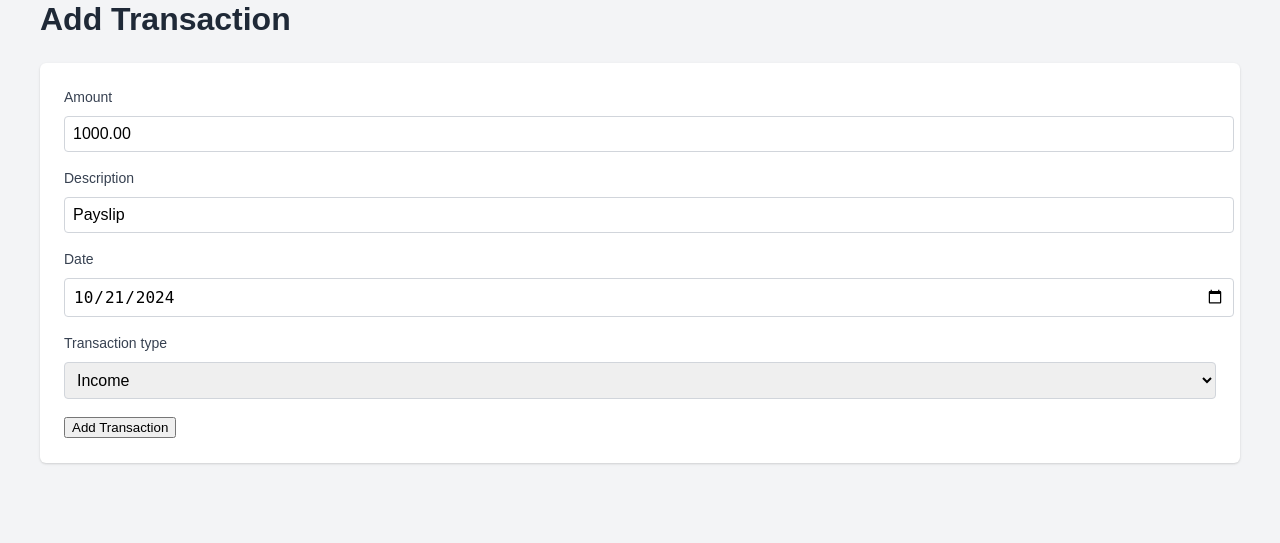
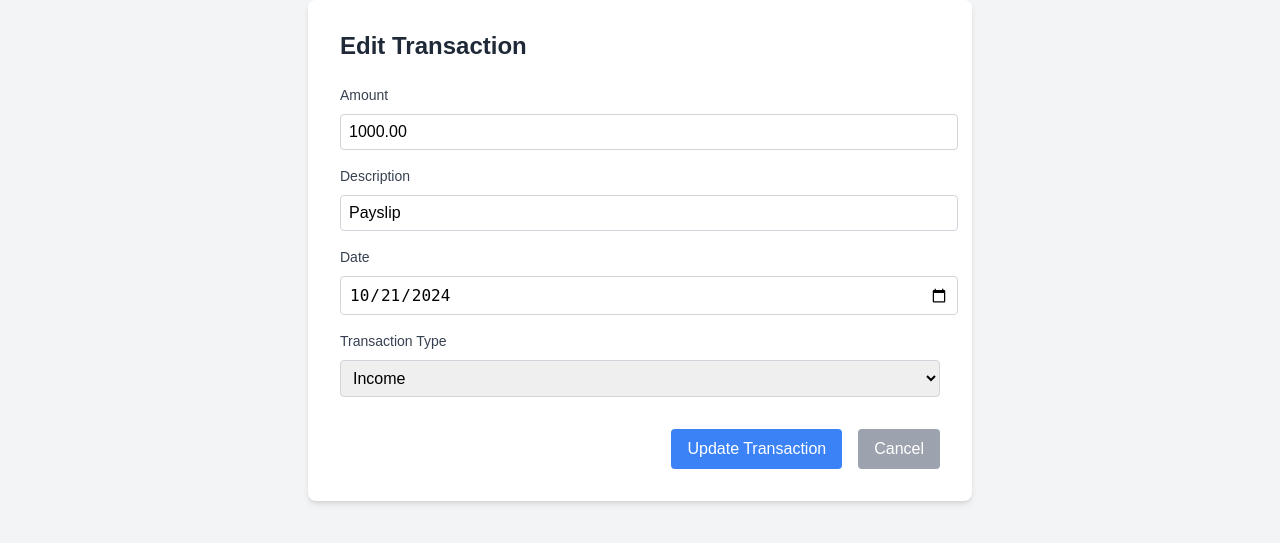
Before and after one commit to domzlearner/cashflow, a Django app: page /tx/1/update/ in a window 1280 px wide. Shown: the part 126-669 px from the top of the page. Run offline with Django 5.2, Linux system fonts and the light colour scheme; data comes from the database, SQL or seed files in the repository; some libraries are stand-ins or nearby versions.

Commit message:
enhance transactions form

```diff
--- a/main/templates/main/transaction_form.html
+++ b/main/templates/main/transaction_form.html
@@ -1,35 +1,62 @@
 {% extends 'main/base.html' %}
 
 {% block content %}
-<h1>Add Transaction</h1>
-<form method="post">
-    {% csrf_token %}
-    {% for field in form %}
-    <div class="{% if field.name == 'expense_category' %}hidden{% endif %}" id="{{ field.name }}_field">
-        <label for="{{ field.id_for_label }}">
-            {{ field.label }}
-        </label>
-        {{ field }}
-        {% if field.errors %}
-        <p class="text-red">{{ field.errors.0 }}</p>
-        {% endif %}
-    </div>
-    {% endfor %}
-    <button type="submit">
-        Add Transaction
-    </button>
-</form>
+<div class="form-container">
+    <h1 class="form-title">{% if form.instance.pk %}Edit Transaction{% else %}Add Transaction{% endif %}</h1>
+    <form method="post" class="transaction-form">
+        {% csrf_token %}
+        <div class="form-group">
+            <label for="{{ form.amount.id_for_label }}">Amount</label>
+            {{ form.amount }}
+            {% if form.amount.errors %}
+            <p class="error-message">{{ form.amount.errors.0 }}</p>
+            {% endif %}
+        </div>
+        <div class="form-group">
+            <label for="{{ form.description.id_for_label }}">Description</label>
+            {{ form.description }}
+            {% if form.description.errors %}
+            <p class="error-message">{{ form.description.errors.0 }}</p>
+            {% endif %}
+        </div>
+        <div class="form-group">
+            <label for="{{ form.date.id_for_label }}">Date</label>
+            {{ form.date }}
+            {% if form.date.errors %}
+            <p class="error-message">{{ form.date.errors.0 }}</p>
+            {% endif %}
+        </div>
+        <div class="form-group">
+            <label for="{{ form.transaction_type.id_for_label }}">Transaction Type</label>
+            {{ form.transaction_type }}
+            {% if form.transaction_type.errors %}
+            <p class="error-message">{{ form.transaction_type.errors.0 }}</p>
+            {% endif %}
+        </div>
+        <div class="form-group" id="expense_category_group">
+            <label for="{{ form.expense_category.id_for_label }}">Expense Category</label>
+            {{ form.expense_category }}
+            {% if form.expense_category.errors %}
+            <p class="error-message">{{ form.expense_category.errors.0 }}</p>
+            {% endif %}
+        </div>
+        <div class="form-actions">
+            <button type="submit" class="btn btn-primary">{% if form.instance.pk %}Update{% else %}Add{% endif %} Transaction</button>
+            <a href="{% url 'transaction_list' %}" class="btn btn-secondary">Cancel</a>
+        </div>
+    </form>
+</div>
 
 <script>
     document.addEventListener('DOMContentLoaded', function() {
-        const transactionTypeField = document.getElementById('id_transaction_type');
-        const expenseCategoryField = document.getElementById('expense_category_field');
+        const transactionTypeField = document.getElementById('{{ form.transaction_type.id_for_label }}');
+        const expenseCategoryGroup = document.getElementById('expense_category_group');
 
         function toggleExpenseCategory() {
             if (transactionTypeField.value === 'expense') {
-                expenseCategoryField.classList.remove('hidden');
+                expenseCategoryGroup.style.display = 'block';
             } else {
-                expenseCategoryField.classList.add('hidden');
+                expenseCategoryGroup.style.display = 'none';
             }
         }
 
--- a/static/css/main.css
+++ b/static/css/main.css
@@ -136,49 +136,98 @@ thead th {
 }
 
 /* Form Styles */
-form {
+.form-container {
+    max-width: 600px;
+    margin: 0 auto;
+    padding: 2rem;
     background-color: white;
-    padding: 1.5rem;
-    border-radius: 0.375rem;
-    box-shadow: 0 1px 3px 0 rgba(0, 0, 0, 0.1), 0 1px 2px 0 rgba(0, 0, 0, 0.06);
+    border-radius: 0.5rem;
+    box-shadow: 0 4px 6px -1px rgba(0, 0, 0, 0.1), 0 2px 4px -1px rgba(0, 0, 0, 0.06);
 }
 
-label {
-    display: block;
+.form-title {
+    font-size: 1.5rem;
+    font-weight: bold;
+    margin-bottom: 1.5rem;
+    color: #1f2937;
+}
+
+.transaction-form {
+    display: grid;
+    gap: 1rem;
+}
+
+.form-group {
+    display: flex;
+    flex-direction: column;
+}
+
+.form-group label {
     font-size: 0.875rem;
     font-weight: 500;
     margin-bottom: 0.5rem;
     color: #374151;
 }
 
-input, select {
+.form-group input,
+.form-group select {
     width: 100%;
     padding: 0.5rem;
     border: 1px solid #d1d5db;
     border-radius: 0.25rem;
-    margin-bottom: 1rem;
     font-size: 1rem;
+    transition: border-color 0.15s ease-in-out, box-shadow 0.15s ease-in-out;
 }
 
-input:focus, select:focus {
+.form-group input:focus,
+.form-group select:focus {
     outline: none;
-    border-color: #2563eb;
-    box-shadow: 0 0 0 3px rgba(37, 99, 235, 0.1);
+    border-color: #3b82f6;
+    box-shadow: 0 0 0 3px rgba(59, 130, 246, 0.1);
 }
 
-/* Button Styles */
+.error-message {
+    color: #ef4444;
+    font-size: 0.875rem;
+    margin-top: 0.25rem;
+}
+
+.form-actions {
+    display: flex;
+    justify-content: flex-end;
+    gap: 1rem;
+    margin-top: 1rem;
+}
+
 .btn {
-    display: inline-block;
-    background-color: #2563eb;
-    color: white;
     padding: 0.5rem 1rem;
-    border: none;
     border-radius: 0.25rem;
-    cursor: pointer;
     font-size: 1rem;
     font-weight: 500;
+    text-align: center;
     text-decoration: none;
-    transition: background-color 0.2s;
+    transition: background-color 0.15s ease-in-out;
+    cursor: pointer;
+}
+
+.btn-primary {
+    background-color: #3b82f6;
+    color: white;
+    border: none;
+}
+
+.btn-primary:hover {
+    background-color: #2563eb;
+}
+
+.btn-secondary {
+    background-color: #9ca3af;
+    color: white;
+    border: none;
+}
+
+.btn-secondary:hover {
+    background-color: #6b7280;
 }
 
 .btn:hover {
```
